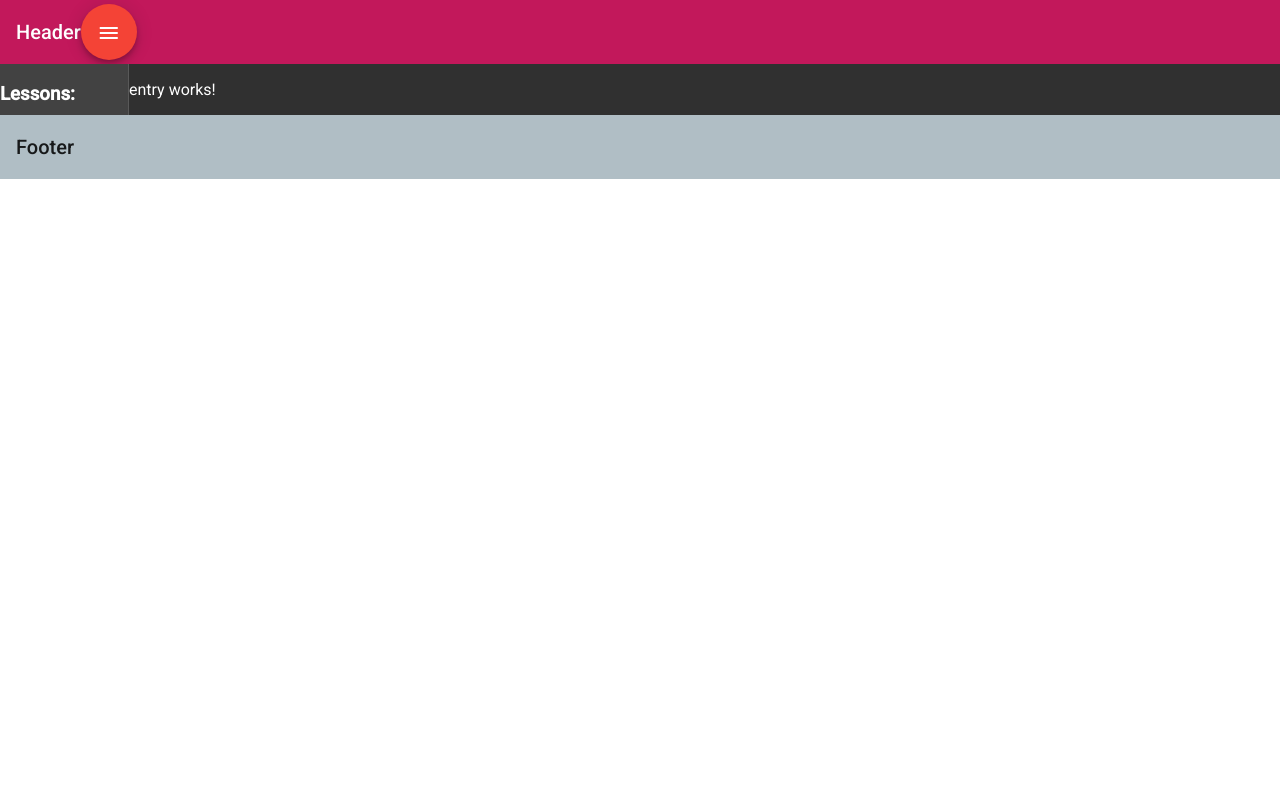
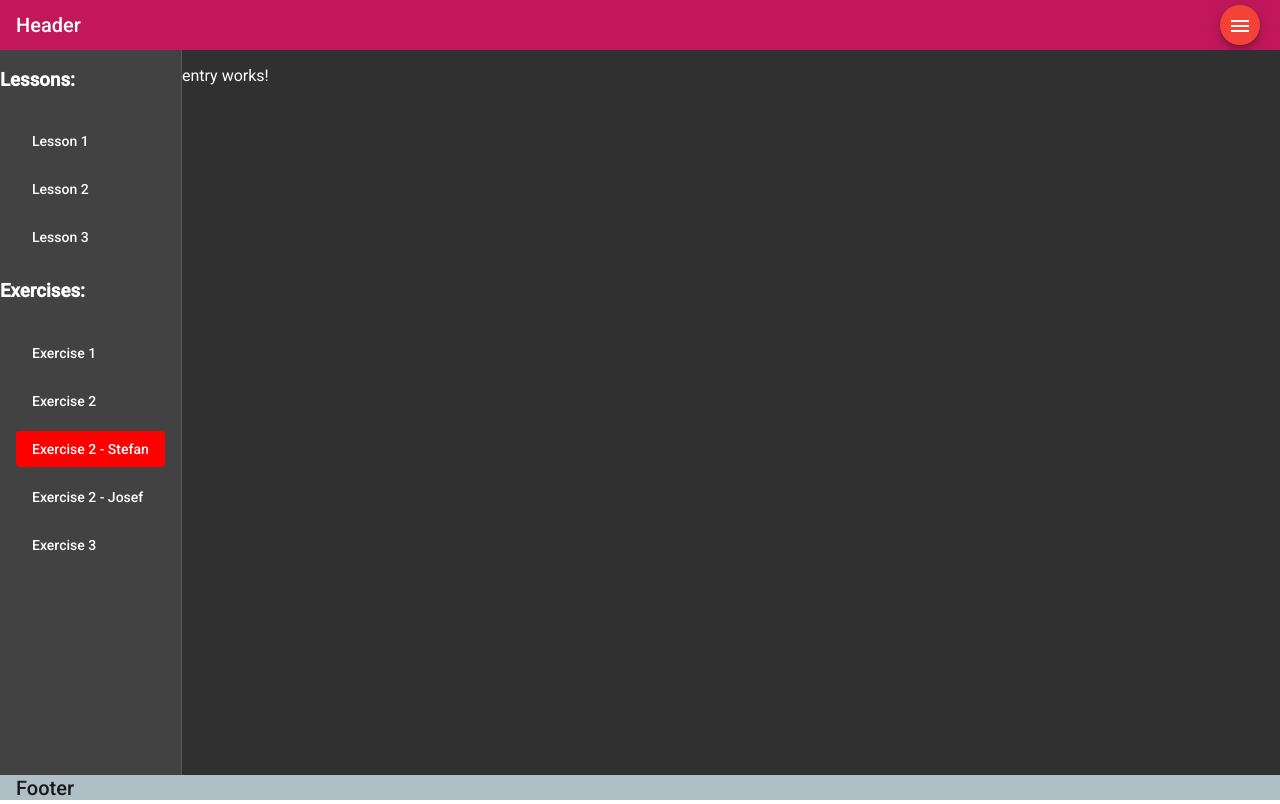
Before and after one commit to ForgeTech/agrardata, an Angular app: page /exercise2/stefan in a window 1280 px wide. Both pictures are taken after a click on the button "menu". Built offline with nearby package versions, Linux system fonts and the light colour scheme.

Commit message:
Fixed sidenav and app layout

```diff
--- a/src/app/app.component.html
+++ b/src/app/app.component.html
@@ -1,10 +1,11 @@
-<mat-toolbar color="primary">
+<div class="flex-container">
+  <mat-toolbar class="header" color="primary">
     <span>Header</span>
-  <button mat-fab color="warn" (click)="drawer.toggle();">
+    <button class="navigation-toogle" mat-mini-fab color="warn" (click)="drawer.toggle();">
       <mat-icon>menu</mat-icon>
     </button>
   </mat-toolbar>
-<mat-drawer-container>
+  <mat-drawer-container class="content">
     <mat-drawer #drawer mode="side">
       <app-sidenav></app-sidenav>
     </mat-drawer>
@@ -12,6 +13,7 @@
       <router-outlet></router-outlet>
     </mat-drawer-content>
   </mat-drawer-container>
-<mat-toolbar color="accent">
+  <mat-toolbar class="footer" color="accent">
     <span>Footer</span>
   </mat-toolbar>
+</div>
--- a/src/app/app.component.scss
+++ b/src/app/app.component.scss
@@ -0,0 +1,20 @@
+.flex-container {
+  display: flex;
+  flex-direction: column;
+  height: 100%;
+}
+.header {
+  position: relative;
+  height: 50px;
+  .navigation-toogle {
+    position: absolute;
+    right: 20px;
+  }
+}
+.content {
+  flex-basis: auto;
+  flex-grow: 1;
+}
+.footer {
+  height: 25px;
+}
--- a/src/app/components/sidenav/sidenav.component.html
+++ b/src/app/components/sidenav/sidenav.component.html
@@ -7,7 +7,17 @@
       Lesson 1
     </a>
   </mat-list-item>
- </mat-list>
+  <mat-list-item>
+    <a mat-button routerLink="/lesson2" routerLinkActive="active">
+      Lesson 2
+    </a>
+  </mat-list-item>
+  <mat-list-item>
+    <a mat-button routerLink="/lesson3" routerLinkActive="active">
+      Lesson 3
+    </a>
+  </mat-list-item>
+</mat-list>
 <h3>
   Exercises:
 </h3>
@@ -17,4 +27,24 @@
       Exercise 1
     </a>
   </mat-list-item>
- </mat-list>
+  <mat-list-item>
+    <a mat-button routerLink="/exercise2/florian" routerLinkActive="active">
+      Exercise 2
+    </a>
+  </mat-list-item>
+  <mat-list-item>
+    <a mat-button routerLink="/exercise2/stefan" routerLinkActive="active">
+      Exercise 2 - Stefan
+    </a>
+  </mat-list-item>
+  <mat-list-item>
+    <a mat-button routerLink="/exercise2/josef" routerLinkActive="active">
+      Exercise 2 - Josef
+    </a>
+  </mat-list-item>
+  <mat-list-item>
+    <a mat-button routerLink="/exercise1" routerLinkActive="active">
+      Exercise 3
+    </a>
+  </mat-list-item>
+</mat-list>
```
Lines whose indentation alone changed are shown as unchanged.
